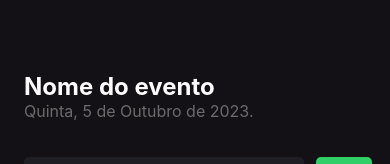
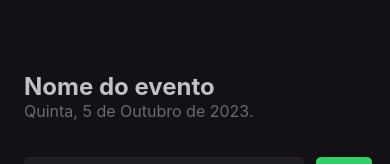
Before and after one commit to diaspd/im-here, a React Native app: screen / in a window 390 px wide. Shown: the top 164 px of the page. Built offline with nearby package versions, Linux system fonts and the light colour scheme.

Commit message:
added changeable title event

```diff
--- a/src/screens/Home/index.tsx
+++ b/src/screens/Home/index.tsx
@@ -36,9 +36,14 @@ export function Home() {
 
   return (
     <View style={styles.container}>
-      <Text style={styles.eventName}>
-        Nome do evento
-      </Text>
+
+      <TextInput
+        style={styles.eventName}
+        numberOfLines={1}
+        placeholderTextColor="#c1c1c4"
+        placeholder='Nome do evento'
+        maxLength={28}
+      />
 
       <Text style={styles.eventDate}>
         {weekDay}, {day} de {month} de {fullYear.toString()}.
--- a/src/screens/Home/styles.ts
+++ b/src/screens/Home/styles.ts
@@ -10,7 +10,7 @@ export const styles = StyleSheet.create({
     color: '#fff',
     fontSize: 24,
     fontWeight: 'bold',
-    marginTop: 48
+    marginTop: 48,
   },
   eventDate: {
     color: '#6b6b6b',
```
